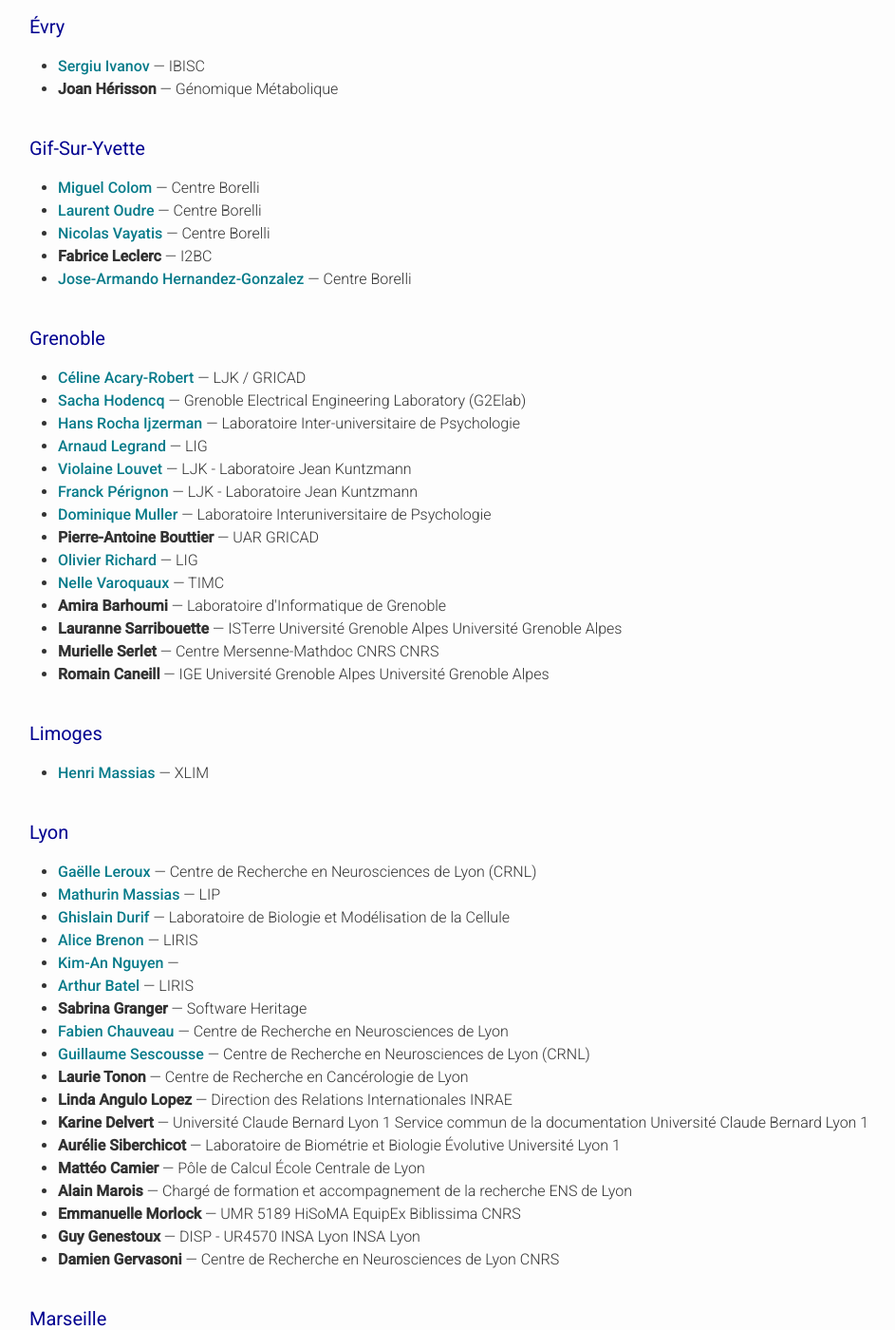
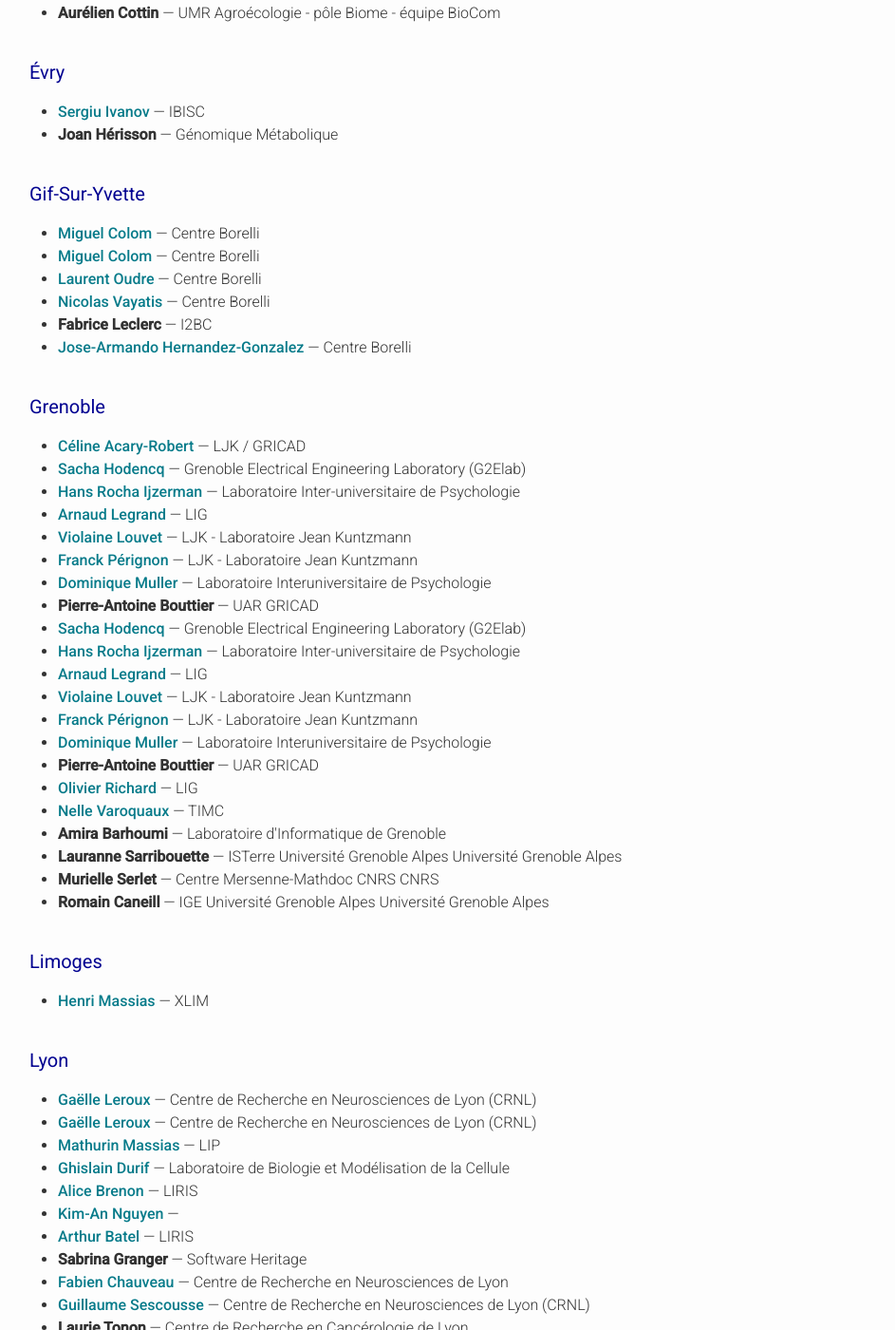
Before and after one commit to FR-RN/FR-RN, a Jekyll site: the page built from community.md, in a window 1280 px wide and 1400 px high, scrolled down 2205 px. Shown: the whole window at 95% size, without its empty margins (99-1042 px from the left). Built offline with Jekyll 4.4.1, drawn with Linux system fonts in a browser that asks for light colours; some web fonts are replaced; some of the changed text lies outside the part shown.

Commit message:
add picture person

```diff
--- a/_data/members.yaml
+++ b/_data/members.yaml
@@ -146,6 +146,114 @@
   url: https://www.reither.org/
   city: Rennes
   lab: IRSET
+  image: https://www.recherche-reproductible.fr/assets/images/COPIL_FN.jpeg
+  city: Paris
+  coord: null
+- name: Konrad Hinsen
+  url: http://dirac.cnrs-orleans.fr/~hinsen
+  lab: Centre de Biophysique Moléculaire
+  city: Orléans
+- name: Sacha Hodencq
+  url: https://pad.lescommuns.org/SachaHodencq
+  lab: Grenoble Electrical Engineering Laboratory (G2Elab)
+  city: Grenoble
+- name: Hans Rocha Ijzerman
+  url: https://www.lippc2s.fr/archives/person/ijzerman-hans/
+  lab: Laboratoire Inter-universitaire de Psychologie
+  city: Grenoble
+- name: Johann Dreo
+  url: http://johann.dreo.fr
+  lab: Computational Systems Biomedicine
+  city: Paris
+- name: Arnaud Legrand
+  url: https://polaris.imag.fr/arnaud.legrand/
+  city: Grenoble
+  lab: LIG
+  steering: true
+  image: https://team.inria.fr/polaris/files/2016/01/arnaud9_small-150x150.jpg
+- name: Frédéric Lemoine
+  url: https://research.pasteur.fr/en/member/frederic-lemoine/
+  lab: Institut Pasteur
+  city: Paris
+  coord: true
+  image: https://research.pasteur.fr/wp-content/uploads/2015/11/research_pasteur-frederic-lemoine-lemoine-frederic-26-small-crop-150x150.jpg
+- name: Violaine Louvet
+  url: https://louvet.perso.math.cnrs.fr/
+  lab: LJK - Laboratoire Jean Kuntzmann
+  city: Grenoble
+- name: Franck Pérignon
+  url: https://www-ljk.imag.fr/spip.php?article68&idpersonne=5122
+  lab: LJK - Laboratoire Jean Kuntzmann
+  city: Grenoble
+- name: Dominique Muller
+  url: https://www.dominique.muller.lippc2s.fr/
+  lab: Laboratoire Interuniversitaire de Psychologie
+  city: Grenoble
+#  steering: true
+  image: https://www.dominique.muller.lippc2s.fr/files/stacks-image-a11b4ca-431.jpg
+- name: Christophe Pouzat
+  url: http://xtof.perso.math.cnrs.fr/
+  lab: Institut de Recherche Mathématique Avancée
+  city: Strasbourg
+- name: Sébastien Rey-Coyrehourcq
+  url: https://umr-idees.fr/laboratoire/annuaire/sebastien-rey-coyrehourcq
+  lab: Laboratoire IDEES UMR6266
+  city: Rouen
+  steering: true
+  image: https://covprehension.org/img/about/sebrey.jpg
+- name: François Ric
+  url: https://labpsy.u-bordeaux.fr/Membres/Membres-titulaires-et-associes/Ric-Francois
+  lab: Laboratoire de Psychologie  UR 4139
+  city: Bordeaux
+#  steering: true
+  image: https://labpsy.u-bordeaux.fr/application/files/cache/thumbnails/f93b29e8853140f7441fafbdc610ba94.png
+- name: Nicolas P. Rougier
+  url: https://www.labri.fr/perso/nrougier/
+  lab: Institute of Neurodegenerative Diseases
+  city: Bordeaux
+  steering: true
+  image: https://www.recherche-reproductible.fr/assets/images/nicolas.rougier.png
+- name: Simon Tournier
+  url: https://simon.tournier.info
+  lab: Institut de Recherche Saint Louis, Inserm US53, CNRS 2030
+  city: Paris
+- name: Pierre-Antoine Bouttier
+  url: null
+  city: Grenoble
+  lab: UAR GRICAD
+- name: Camille Maumet
+  url: http://camillemaumet.com/
+  city: Rennes
+  lab: IRISA / Inria Rennes
+- name: Isabelle Boutron
+  url: null
+  city: Paris
+  lab: Centre de Recherche en Epidémiologie et Statistique (CRESS)
+- name: Elise Maigné
+  url: https://miat.inrae.fr/site/Elise_Maigné
+  city: Toulouse
+  lab: MIAT - INRAé
+- name: Gaëlle Leroux
+  url: https://cv.hal.science/gaelle-leroux
+  city: Lyon
+  lab: Centre de Recherche en Neurosciences de Lyon (CRNL)
+- name: Thomas Moreau
+  url: https://tommoral.github.io
+  city: Saclay
+  lab: MIND
+- name: Fay Betsou
+  url: https://research.pasteur.fr/en/member/fay-betsou/
+  city: Paris
+  lab: CRBIP
+- name: Etienne Kornobis
+  url: https://research.pasteur.fr/en/member/etienne-kornobis/
+  city: Paris
+  lab: Biomics
+- name: Miguel Colom
+  url: https://mcolom.perso.math.cnrs.fr/
+  city: Gif-Sur-Yvette
+  lab: Centre Borelli
+- name: COPIL_FN.jpeg
   steering: true
 - name: Frédéric Santos
   url: null
```
